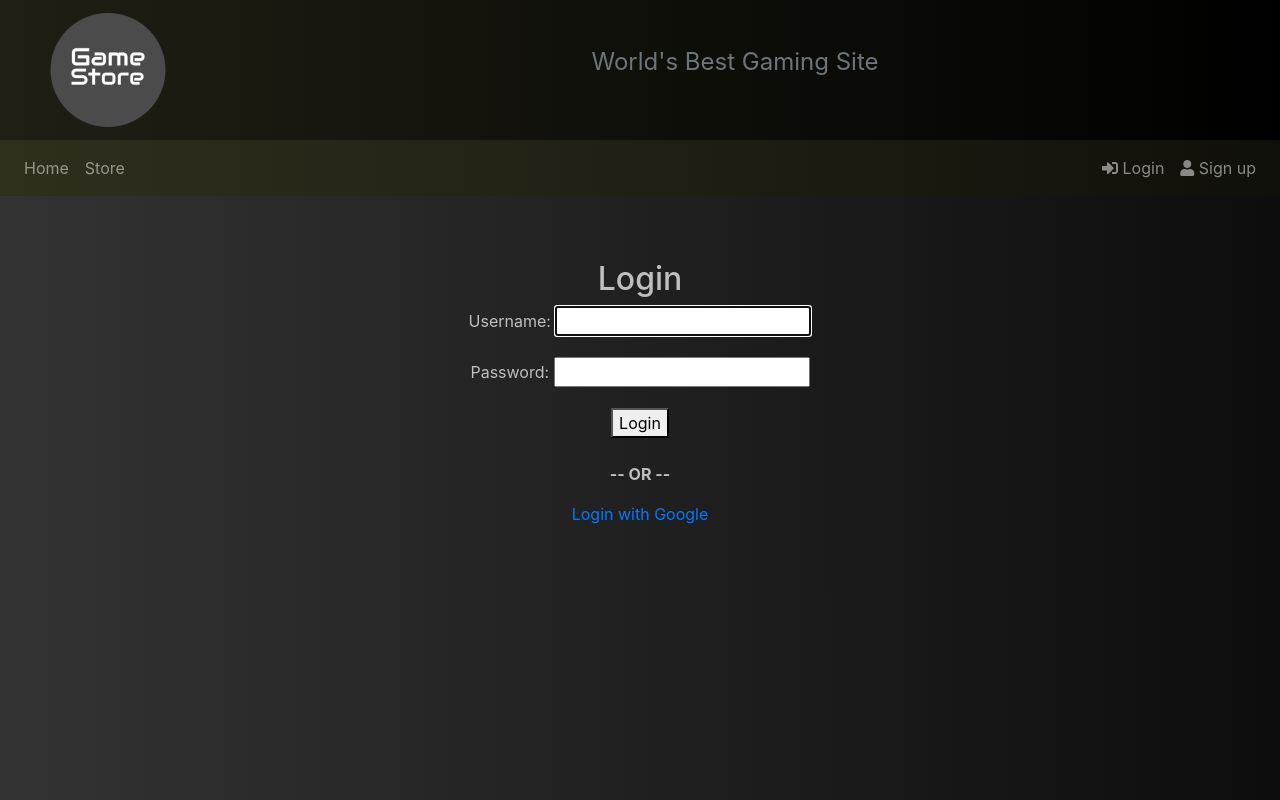
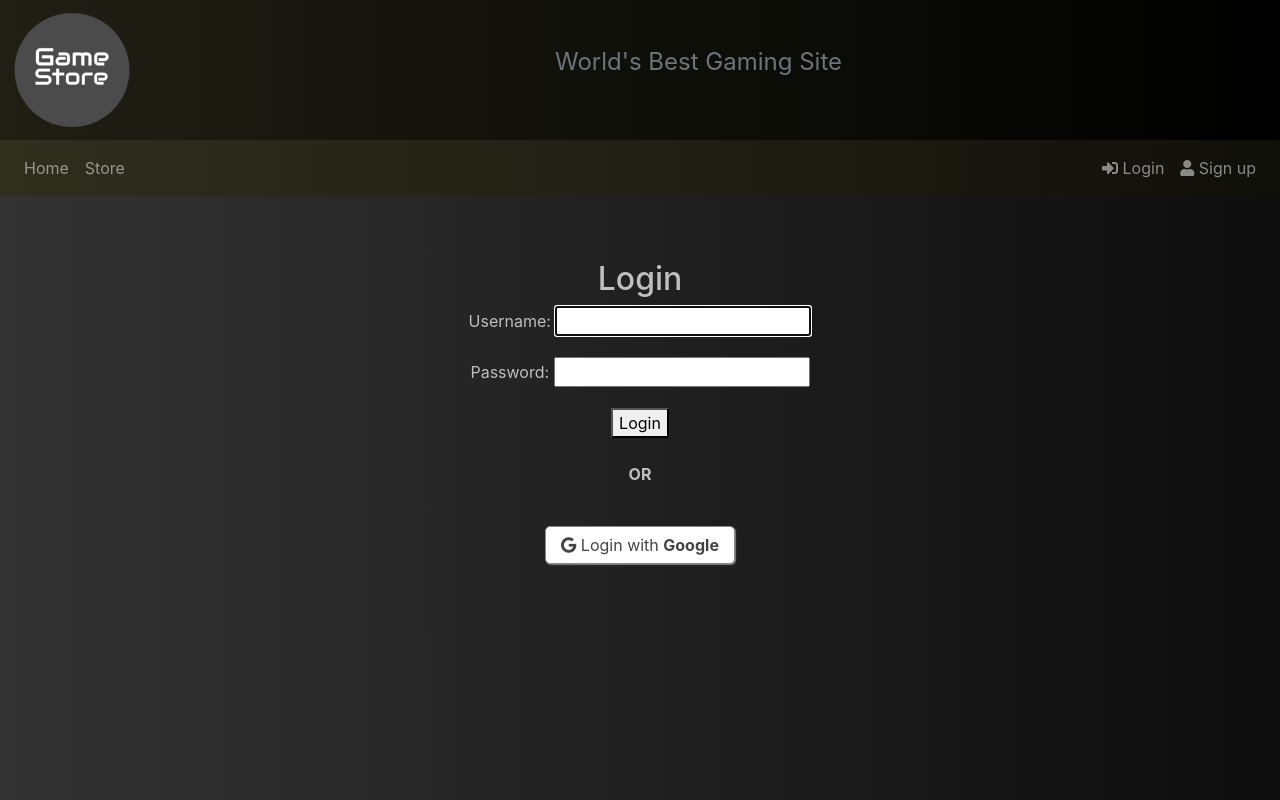
Before and after one commit to LVK-96/WSD-project, a Django app: page /users/login/ in a window 1280 px wide. Run offline with Django 3.2, Linux system fonts and the light colour scheme; some libraries are stand-ins or nearby versions.

Commit message:
added small things to base.html and login.html

```diff
--- a/wsd_project/templates/base.html
+++ b/wsd_project/templates/base.html
@@ -46,6 +46,16 @@
             }
             .signup {
                 text-align: left;
+            }
+            .btn {
+                display: inline-block;
+                background: white;
+                color: #444;
+                width: 190px;
+                border-radius: 5px;
+                border: thin solid #888;
+                box-shadow: 1px 1px 1px grey;
+                white-space: nowrap;
             }
 
         </style>
@@ -96,9 +106,11 @@
                     <a class="nav-item nav-link" href="{% url 'index' %}">Home <span class="sr-only">(current)</span></a>
                     <a class="nav-item nav-link" href="{% url 'store' %}">Store</a>
                     <a class="nav-item nav-link" href="{% url 'my_library' %}">My library</a>
+                    <a class="nav-item nav-link" href="{% url 'highscores' %}">Highscores</a>
                 </ul>
                 <ul class="nav navbar-nav ml-auto">
-                    <a class="nav-item nav-link" href="{% url 'profilepage' %}">My profile</a>
+                                        <a class="nav-item nav-link" href="{% url 'cart' %}"><span class="fas fa-shopping-cart"></span> Cart</a>
+                    <a class="nav-item nav-link" href="{% url 'profilepage' %}"><span class="fas fa-user"></span> My profile</a>
                     <a class="nav-item nav-link" href="{% url 'logout' %}"><span class="fas fa-sign-out-alt"></span> Logout</a>
                 </ul>
                 {% endif %}
--- a/wsd_project/templates/registration/login.html
+++ b/wsd_project/templates/registration/login.html
@@ -5,11 +5,15 @@
 {% block content %}
 <h2>Login</h2>
 <form method="post">
-  {% csrf_token %}
-  {{ form.as_p }}
-  <button type="submit">Login</button>
+    {% csrf_token %}
+    {{ form.as_p }}
+    <button type="submit">Login</button>
 </form>
 <br>
-<p><strong>-- OR --</strong></p>
-<a href="{% url 'social:begin' 'google-oauth2' %}">Login with Google</a><br>
+    <p>
+        <strong> OR </strong>
+    </p>
+</br>
+<a class="btn btn-danger btn-block" href="{% url 'social:begin' 'google-oauth2' %}">
+    <i class="fab fa-google"></i> Login with <b>Google</b></a>
 {% endblock %}
```
Also changed, not shown: wsd_project/templates/store/startgame.html (+4 -4 lines), wsd_project/media/game_store.png, wsd_project/store/migrations/0001_initial.py, wsd_project/users/migrations/0001_initial.py.
